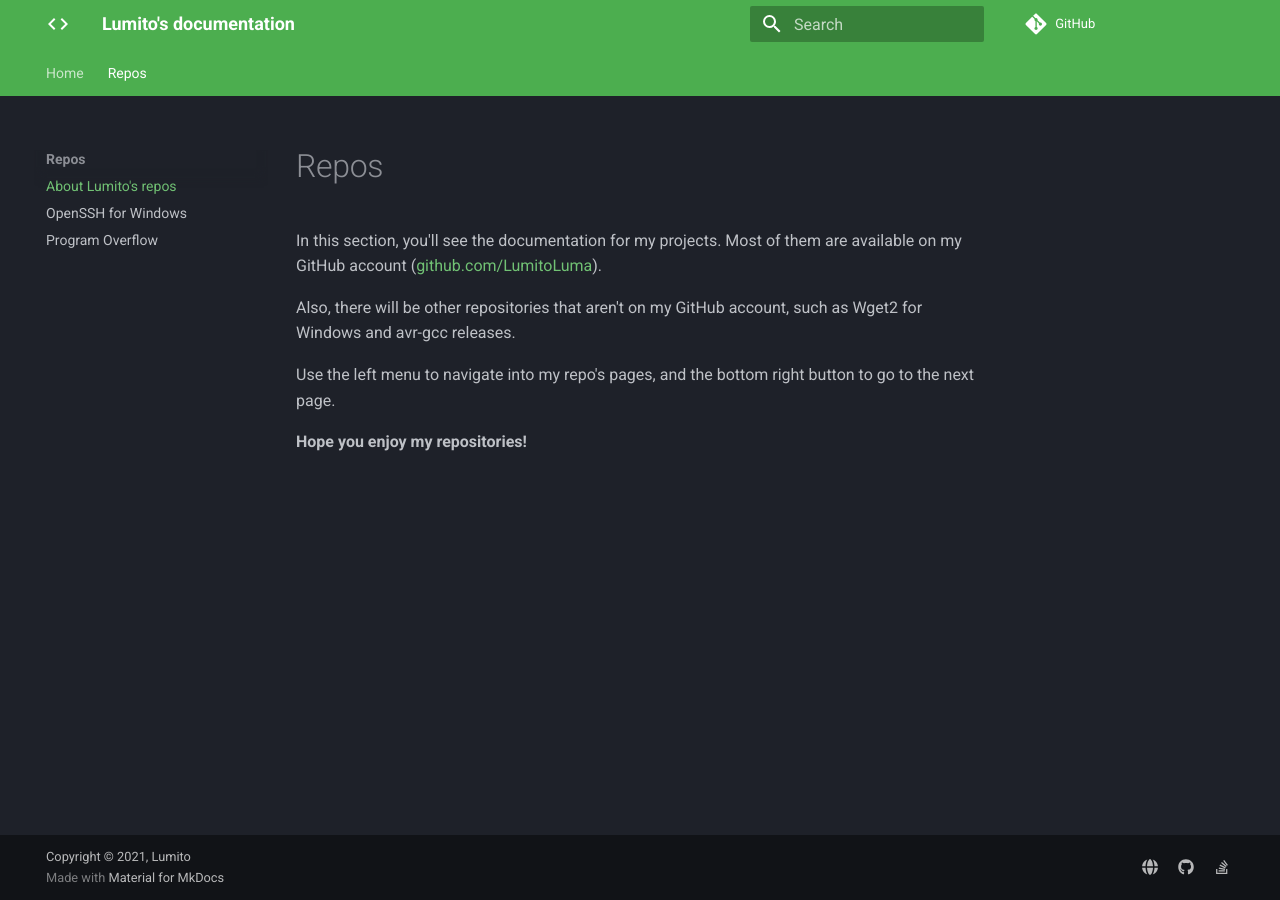
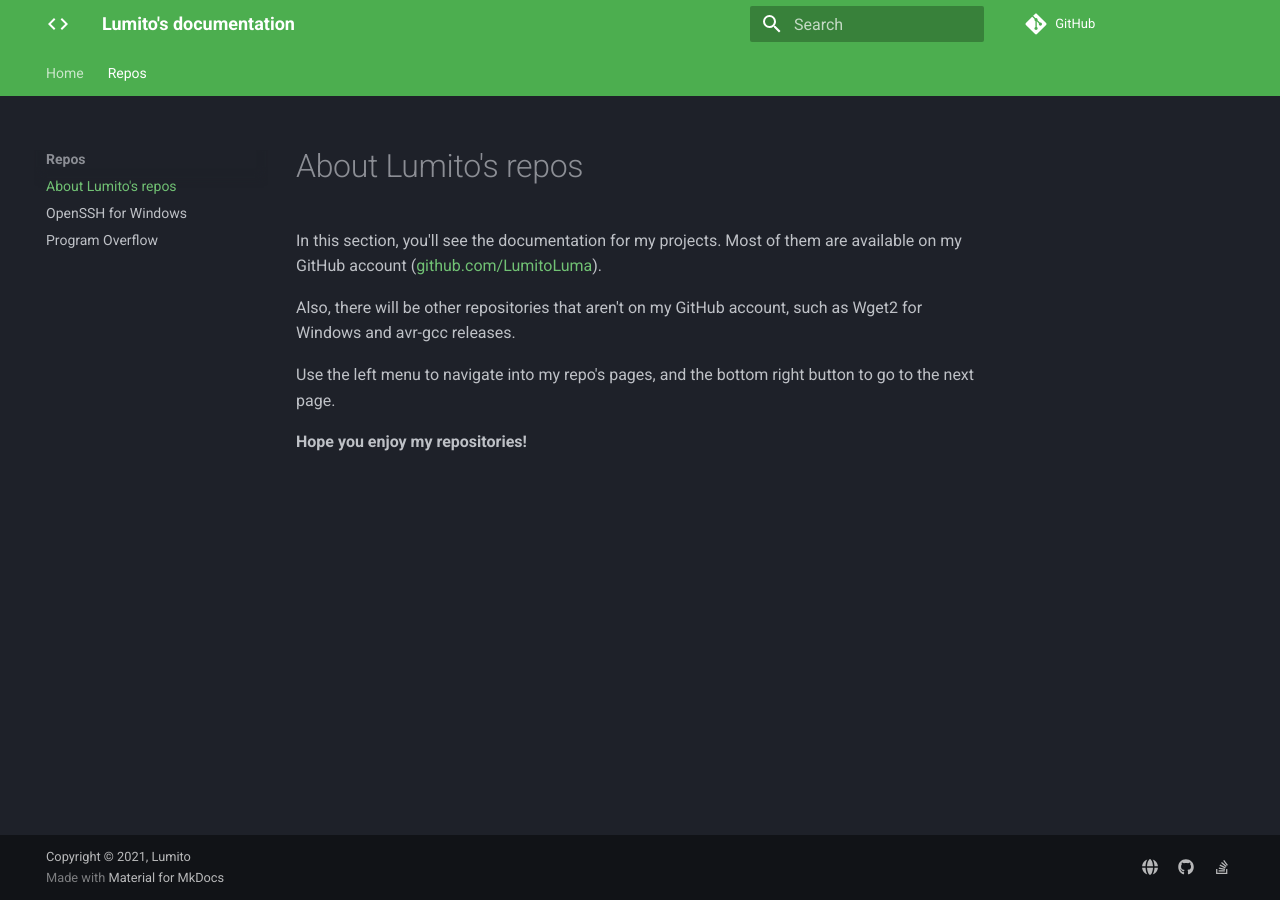
Before and after one commit to LumitoLuma/docs, an MkDocs documentation site: the page built from docs/repos/index.md, in a window 1280 px wide. Built offline with MkDocs 1.6.1 and Material for MkDocs 9.7.7, drawn with Linux system fonts in a browser that asks for light colours; comment, search, counter and statistics services are not loaded.

Commit message:
Update repos/index.md

```diff
--- a/docs/repos/index.md
+++ b/docs/repos/index.md
@@ -1,4 +1,4 @@
-# Repos
+# About Lumito's repos
 
 In this section, you'll see the documentation for my projects. Most of them are available on my GitHub account ([github.com/LumitoLuma](https://github.com/LumitoLuma)).
 
```
